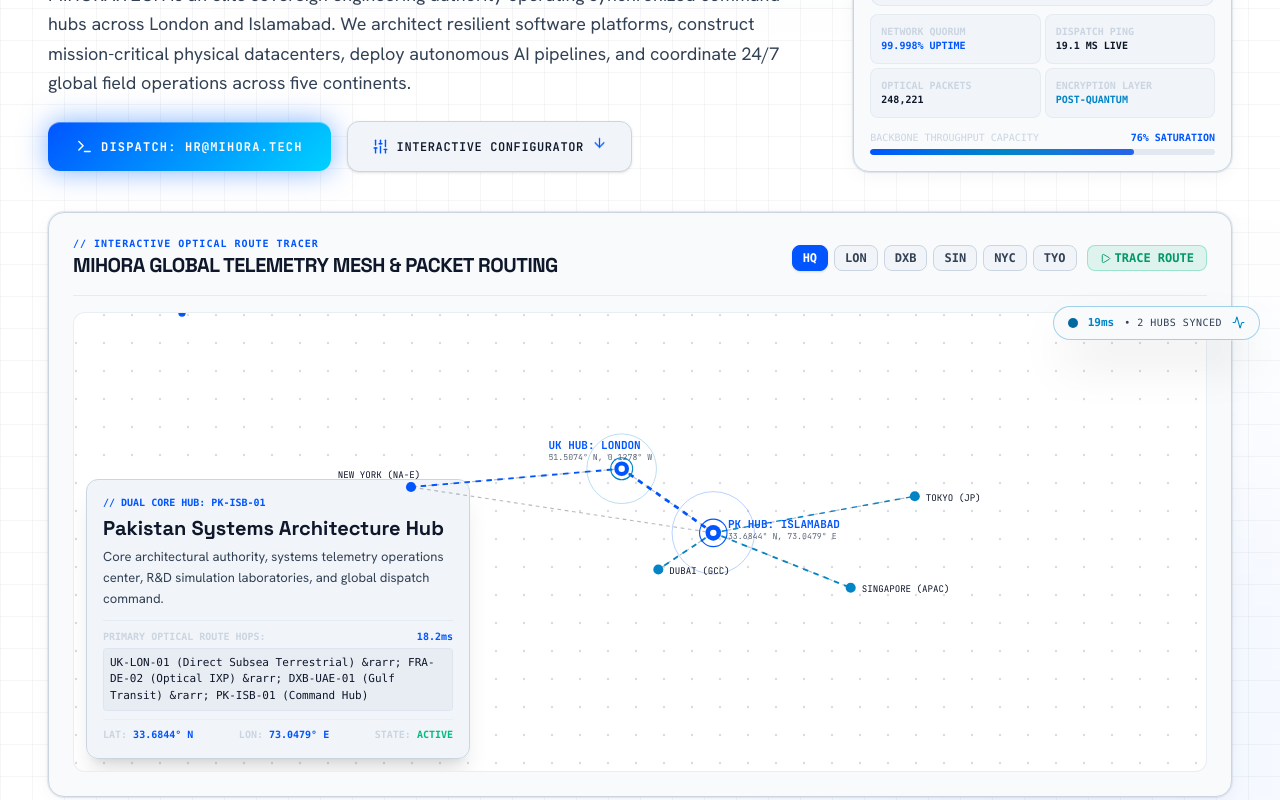
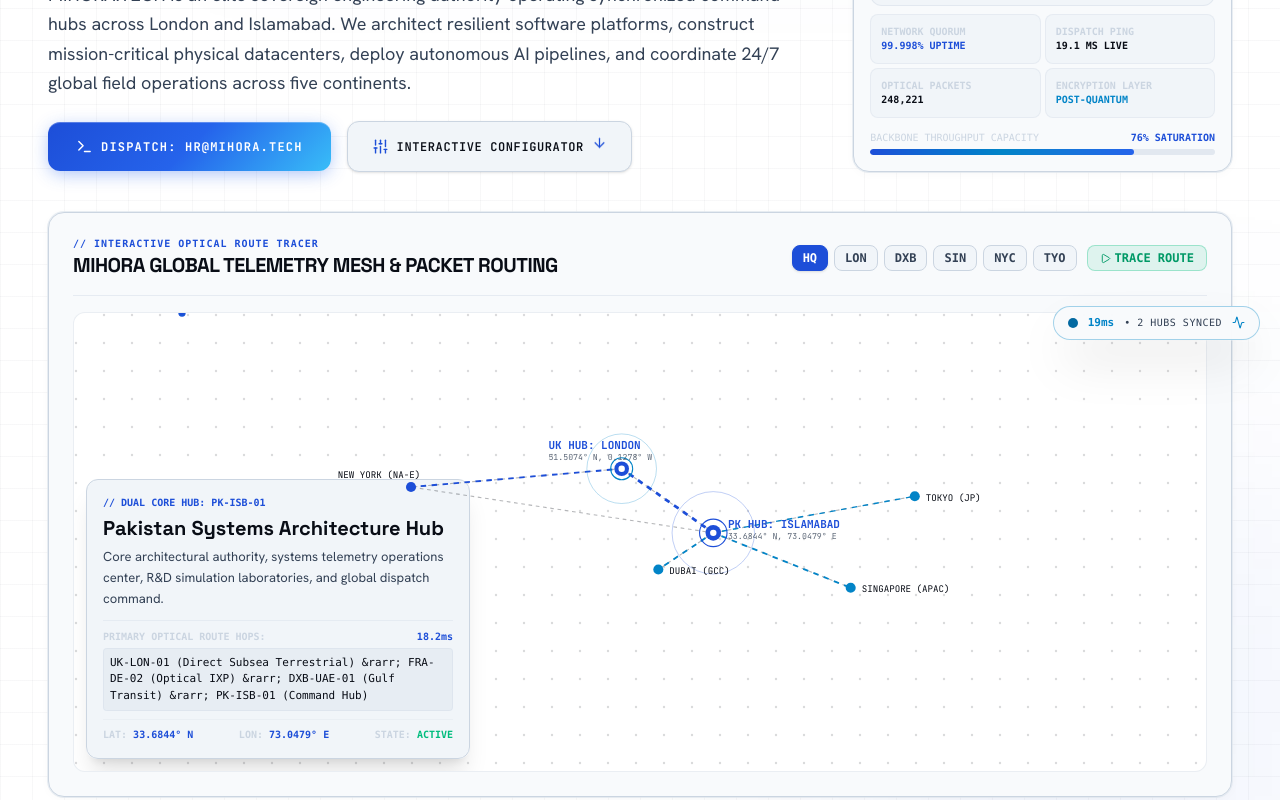
Before and after one commit to bc240418062zfa-design/mhrasourcecodebackup-, a React (Vite) app: page / in a window 1280 px wide. Shown: the part 440-1240 px from the top of the page. Built offline with nearby package versions, Linux system fonts and the light colour scheme.

Commit message:
style: update default theme palette and cleanup components
Refine the "Sovereign Daylight" theme with updated primary and text colors for improved legibility, and transition SVG animations to use CSS system variables.

```diff
--- a/src/index.css
+++ b/src/index.css
@@ -78,7 +78,7 @@
 :root[data-theme="titanium"],
 :root[data-theme="desert"] {
   /* ==========================================================================
-     PRIMARY DEFAULT THEME: "TITANIUM DAYLIGHT" (Architectural Luxury White)
+     PRIMARY DEFAULT THEME: "SOVEREIGN DAYLIGHT" (Architectural Luxury Titanium)
      Clean, crisp executive daylight mode like Apple, Stripe, and Linear
      ========================================================================== */
   --sys-background: #f8fafc;
@@ -93,24 +93,24 @@
   --sys-surface-variant: #e2e8f0;
 
   /* High-legibility executive typography */
-  --sys-on-background: #0f172a;
-  --sys-on-surface: #0f172a;
+  --sys-on-background: #090d16;
+  --sys-on-surface: #090d16;
   --sys-on-surface-variant: #334155;
-  --sys-inverse-surface: #0f172a;
+  --sys-inverse-surface: #090d16;
   --sys-inverse-on-surface: #f8fafc;
 
-  /* Executive Deep Cobalt Primary */
-  --sys-primary: #0055ff;
-  --sys-primary-container: #0040c0;
+  /* Executive Sovereign Royal Sapphire */
+  --sys-primary: #1d4ed8;
+  --sys-primary-container: #1e40af;
   --sys-on-primary: #ffffff;
   --sys-on-primary-container: #eff6ff;
   --sys-primary-fixed: #2563eb;
   --sys-primary-fixed-dim: #1d4ed8;
   --sys-on-primary-fixed: #ffffff;
-  --sys-on-primary-fixed-variant: #1e3a8a;
+  --sys-on-primary-fixed-variant: #172554;
   --sys-inverse-primary: #3b82f6;
 
-  /* Vibrant Sapphire / Sky Cyan Secondary */
+  /* Refined Cerulean Secondary */
   --sys-secondary: #0284c7;
   --sys-secondary-container: #0369a1;
   --sys-on-secondary: #ffffff;
@@ -120,7 +120,7 @@
   --sys-on-secondary-fixed: #ffffff;
   --sys-on-secondary-fixed-variant: #075985;
 
-  /* Precision Forest Green */
+  /* Precision Sovereign Emerald */
   --sys-tertiary: #059669;
   --sys-tertiary-container: #064e3b;
   --sys-on-tertiary: #ffffff;
@@ -133,7 +133,7 @@
   /* Precision Crisp Slate Borders */
   --sys-outline: #cbd5e1;
   --sys-outline-variant: #e2e8f0;
-  --sys-surface-tint: #0055ff;
+  --sys-surface-tint: #1d4ed8;
 
   --sys-error: #dc2626;
   --sys-error-container: #fee2e2;
@@ -145,28 +145,28 @@
 :root[data-theme="dark"],
 :root.dark {
   /* ==========================================================================
-     ALTERNATIVE THEME: "OBSIDIAN CYBER" (Ultra-High Contrast Sovereign Dark)
-     Inspired by Linear, Vercel, Stripe & the official MIHORA 3D Royal Emblem
+     ALTERNATIVE THEME: "OBSIDIAN SOVEREIGN" (Ultra-Luxury Deep Space Titanium)
+     Inspired by Linear, Vercel, Apple Pro & the official MIHORA 3D Royal Emblem
      ========================================================================== */
-  --sys-background: #030712;
-  --sys-surface-container-lowest: #020611;
-  --sys-surface: #050b18;
-  --sys-surface-container-low: #081226;
-  --sys-surface-container: #0d1a36;
-  --sys-surface-container-high: #132448;
-  --sys-surface-container-highest: #1a2f5a;
-  --sys-surface-dim: #030712;
-  --sys-surface-bright: #1f376a;
-  --sys-surface-variant: #101e3d;
+  --sys-background: #05070e;
+  --sys-surface-container-lowest: #030408;
+  --sys-surface: #080b14;
+  --sys-surface-container-low: #0c101c;
+  --sys-surface-container: #101626;
+  --sys-surface-container-high: #161e32;
+  --sys-surface-container-highest: #1d2740;
+  --sys-surface-dim: #05070e;
+  --sys-surface-bright: #222d48;
+  --sys-surface-variant: #12192b;
 
-  /* Typography - Ultra-crisp slate whites and silvers */
+  /* Typography - Ultra-crisp platinum and silver */
   --sys-on-background: #f8fafc;
   --sys-on-surface: #f8fafc;
   --sys-on-surface-variant: #94a3b8;
   --sys-inverse-surface: #f1f5f9;
-  --sys-inverse-on-surface: #090d16;
+  --sys-inverse-on-surface: #05070e;
 
-  /* Primary Accent: Radiant Electric Royal Cobalt */
+  /* Primary Accent: Radiant Sovereign Royal Cobalt */
   --sys-primary: #3b82f6;
   --sys-primary-container: #1d4ed8;
   --sys-on-primary: #ffffff;
@@ -175,19 +175,19 @@
   --sys-primary-fixed-dim: #2563eb;
   --sys-on-primary-fixed: #020617;
   --sys-on-primary-fixed-variant: #1e40af;
-  --sys-inverse-primary: #0066ff;
+  --sys-inverse-primary: #2563eb;
 
-  /* Secondary Accent: Luminous Cyber Aqua / Neon Cyan */
-  --sys-secondary: #00f0ff;
-  --sys-secondary-container: #00d2ff;
-  --sys-on-secondary: #030712;
-  --sys-on-secondary-container: #041b26;
-  --sys-secondary-fixed: #38bdf8;
-  --sys-secondary-fixed-dim: #0284c7;
-  --sys-on-secondary-fixed: #020617;
+  /* Secondary Accent: Celestial Sky Sapphire */
+  --sys-secondary: #38bdf8;
+  --sys-secondary-container: #0284c7;
+  --sys-on-secondary: #05070e;
+  --sys-on-secondary-container: #0c263c;
+  --sys-secondary-fixed: #7dd3fc;
+  --sys-secondary-fixed-dim: #38bdf8;
+  --sys-on-secondary-fixed: #030712;
   --sys-on-secondary-fixed-variant: #075985;
 
-  /* Tertiary Accent: Precision Emerald (Telemetry & Security) */
+  /* Tertiary Accent: Sovereign Precision Emerald */
   --sys-tertiary: #10b981;
   --sys-tertiary-container: #064e3b;
   --sys-on-tertiary: #ffffff;
@@ -198,8 +198,8 @@
   --sys-on-tertiary-fixed-variant: #047857;
 
   /* Precision Architectural Hairline Outlines */
-  --sys-outline: #1e293b;
-  --sys-outline-variant: #334155;
+  --sys-outline: rgba(255, 255, 255, 0.08);
+  --sys-outline-variant: rgba(56, 189, 248, 0.16);
   --sys-surface-tint: #3b82f6;
 
   /* Error & Alerts */
@@ -318,40 +318,41 @@
 
 /* Ultra-Crisp Architectural Visual FX */
 .bg-tech-grid {
-  background-image: linear-gradient(to right, rgba(56, 189, 248, 0.07) 1px, transparent 1px),
-                    linear-gradient(to bottom, rgba(56, 189, 248, 0.07) 1px, transparent 1px);
+  background-image: linear-gradient(to right, rgba(56, 189, 248, 0.04) 1px, transparent 1px),
+                    linear-gradient(to bottom, rgba(56, 189, 248, 0.04) 1px, transparent 1px);
   background-size: 32px 32px;
 }
 
 :root[data-theme="light"] .bg-tech-grid,
 :root:not(.dark) .bg-tech-grid {
-  background-image: linear-gradient(to right, rgba(15, 23, 42, 0.04) 1px, transparent 1px),
-                    linear-gradient(to bottom, rgba(15, 23, 42, 0.04) 1px, transparent 1px);
+  background-image: linear-gradient(to right, rgba(15, 23, 42, 0.03) 1px, transparent 1px),
+                    linear-gradient(to bottom, rgba(15, 23, 42, 0.03) 1px, transparent 1px);
 }
 
 .bg-tech-dots {
-  background-image: radial-gradient(rgba(0, 240, 255, 0.18) 1.2px, transparent 1.2px);
+  background-image: radial-gradient(rgba(56, 189, 248, 0.12) 1px, transparent 1px);
   background-size: 24px 24px;
 }
 
 :root[data-theme="light"] .bg-tech-dots,
 :root:not(.dark) .bg-tech-dots {
-  background-image: radial-gradient(rgba(2, 132, 199, 0.15) 1.2px, transparent 1.2px);
+  background-image: radial-gradient(rgba(2, 132, 199, 0.1) 1px, transparent 1px);
 }
 
 .glass-panel {
-  background: rgba(13, 26, 54, 0.7);
-  backdrop-filter: blur(20px);
-  -webkit-backdrop-filter: blur(20px);
-  border: 1px solid rgba(56, 189, 248, 0.18);
+  background: rgba(8, 11, 20, 0.75);
+  backdrop-filter: blur(24px) saturate(180%);
+  -webkit-backdrop-filter: blur(24px) saturate(180%);
+  border: 1px solid rgba(255, 255, 255, 0.08);
 }
 
 :root[data-theme="light"] .glass-panel,
 :root:not(.dark) .glass-panel {
-  background: rgba(255, 255, 255, 0.85);
-  backdrop-filter: blur(20px);
-  -webkit-backdrop-filter: blur(20px);
-  border: 1px solid rgba(203, 213, 225, 0.7);
+  background: rgba(255, 255, 255, 0.82);
+  backdrop-filter: blur(24px) saturate(180%);
+  -webkit-backdrop-filter: blur(24px) saturate(180%);
+  border: 1px solid rgba(226, 232, 240, 0.85);
+  box-shadow: 0 4px 24px -2px rgba(15, 23, 42, 0.04);
 }
 
 .glow-card {
@@ -361,24 +362,24 @@
 
 :root[data-theme="light"] .glow-card,
 :root:not(.dark) .glow-card {
-  box-shadow: 0 4px 20px -2px rgba(15, 23, 42, 0.05), 0 0 1px 1px rgba(203, 213, 225, 0.5);
+  box-shadow: 0 2px 12px -2px rgba(15, 23, 42, 0.04), 0 0 0 1px rgba(226, 232, 240, 0.7);
 }
 
 :root[data-theme="light"] .glow-card:hover,
 :root:not(.dark) .glow-card:hover {
-  transform: translateY(-4px);
-  box-shadow: 0 20px 40px -10px rgba(0, 85, 255, 0.12), 0 0 0 1px rgba(0, 85, 255, 0.35);
+  transform: translateY(-3px);
+  box-shadow: 0 16px 36px -8px rgba(29, 78, 216, 0.09), 0 0 0 1px rgba(29, 78, 216, 0.25);
 }
 
 :root.dark .glow-card,
 :root[data-theme="cyber"] .glow-card {
-  box-shadow: 0 4px 24px -2px rgba(0, 0, 0, 0.6);
+  box-shadow: 0 2px 16px -2px rgba(0, 0, 0, 0.5), 0 0 0 1px rgba(255, 255, 255, 0.06);
 }
 
 :root.dark .glow-card:hover,
 :root[data-theme="cyber"] .glow-card:hover {
-  transform: translateY(-4px);
-  box-shadow: 0 16px 45px -10px rgba(0, 102, 255, 0.45), 0 0 1px 1px rgba(0, 240, 255, 0.45);
+  transform: translateY(-3px);
+  box-shadow: 0 16px 40px -10px rgba(59, 130, 246, 0.22), 0 0 0 1px rgba(59, 130, 246, 0.35);
 }
 
 .luxury-card {
@@ -390,17 +391,18 @@
 .luxury-card:hover {
   border-color: var(--color-primary);
   transform: translateY(-3px);
+  box-shadow: 0 12px 30px -8px rgba(37, 99, 235, 0.12);
 }
 
 .neon-border {
-  border: 1px solid rgba(0, 240, 255, 0.35);
-  box-shadow: 0 0 20px rgba(0, 240, 255, 0.15);
+  border: 1px solid rgba(56, 189, 248, 0.25);
+  box-shadow: 0 0 20px rgba(56, 189, 248, 0.12);
 }
 
 :root[data-theme="light"] .neon-border,
 :root:not(.dark) .neon-border {
-  border: 1px solid rgba(0, 85, 255, 0.3);
-  box-shadow: 0 4px 20px rgba(0, 85, 255, 0.1);
+  border: 1px solid rgba(29, 78, 216, 0.22);
+  box-shadow: 0 4px 20px rgba(29, 78, 216, 0.08);
 }
 
 /* SVG animated dash line utility */
@@ -414,14 +416,14 @@
   animation: signalFlow 1.4s linear infinite reverse;
 }
 
-/* Premium Gradient Button Utility */
+/* Sovereign Luxury Gradient Button Utility */
 .btn-primary-gradient {
   position: relative;
   overflow: hidden;
-  background: linear-gradient(135deg, #0055ff 0%, #00d2ff 100%);
+  background: linear-gradient(135deg, #1d4ed8 0%, #2563eb 50%, #38bdf8 100%);
   color: #ffffff;
-  box-shadow: 0 0 28px rgba(0, 102, 255, 0.5), inset 0 1px 0 rgba(255, 255, 255, 0.3);
-  transition: all 0.25s ease;
+  box-shadow: 0 4px 18px -2px rgba(37, 99, 235, 0.42), inset 0 1px 0 rgba(255, 255, 255, 0.25);
+  transition: all 0.25s cubic-bezier(0.16, 1, 0.3, 1);
 }
 
 .btn-primary-gradient::after {
@@ -434,7 +436,7 @@
   background: linear-gradient(
     60deg,
     transparent 20%,
-    rgba(255, 255, 255, 0.25) 50%,
+    rgba(255, 255, 255, 0.22) 50%,
     transparent 80%
   );
   transform: translateX(-100%);
@@ -442,7 +444,7 @@
 }
 
 .btn-primary-gradient:hover {
-  background: linear-gradient(135deg, #0066ff 0%, #00f0ff 100%);
-  box-shadow: 0 0 36px rgba(0, 240, 255, 0.65), inset 0 1px 0 rgba(255, 255, 255, 0.4);
+  background: linear-gradient(135deg, #1e40af 0%, #1d4ed8 50%, #0284c7 100%);
+  box-shadow: 0 8px 26px -2px rgba(37, 99, 235, 0.55), inset 0 1px 0 rgba(255, 255, 255, 0.35);
   transform: translateY(-2px);
 }
--- a/src/pages/Home.tsx
+++ b/src/pages/Home.tsx
@@ -481,37 +481,37 @@ export default function Home() {
                 <line className="flow-line stroke-secondary stroke-[1.5]" x1="580" x2="800" y1="240" y2="200" strokeDasharray="6,6"></line>
 
                 {/* Moving Optical Light Pulses */}
-                <circle r="4" fill="#0055ff">
+                <circle r="4" fill="var(--color-primary)">
                   <animate attributeName="cx" values="480;580;480" dur="3.5s" repeatCount="indefinite" />
                   <animate attributeName="cy" values="170;240;170" dur="3.5s" repeatCount="indefinite" />
                 </circle>
-                <circle r="3" fill="#0284c7">
+                <circle r="3" fill="var(--color-secondary)">
                   <animate attributeName="cx" values="580;730;580" dur="4.8s" repeatCount="indefinite" />
                   <animate attributeName="cy" values="240;300;240" dur="4.8s" repeatCount="indefinite" />
                 </circle>
-                <circle r="3" fill="#0055ff">
+                <circle r="3" fill="var(--color-primary)">
                   <animate attributeName="cx" values="480;250;480" dur="5.2s" repeatCount="indefinite" />
                   <animate attributeName="cy" values="170;190;170" dur="5.2s" repeatCount="indefinite" />
                 </circle>
 
                 {/* Concentric Radar Pulse Rings - Pakistan Hub */}
-                <circle cx="580" cy="240" r="15" fill="none" stroke="#0055ff" strokeWidth="1.2">
+                <circle cx="580" cy="240" r="15" fill="none" stroke="var(--color-primary)" strokeWidth="1.2">
                   <animate attributeName="r" values="8;55;70" dur="2.8s" repeatCount="indefinite" />
                   <animate attributeName="opacity" values="0.8;0.2;0" dur="2.8s" repeatCount="indefinite" />
                 </circle>
-                <circle className="opacity-40" cx="580" cy="240" fill="none" r="45" stroke="#0055ff" strokeWidth="0.75"></circle>
+                <circle className="opacity-40" cx="580" cy="240" fill="none" r="45" stroke="var(--color-primary)" strokeWidth="0.75"></circle>
 
                 {/* Concentric Radar Pulse Rings - UK Hub */}
-                <circle cx="480" cy="170" r="12" fill="none" stroke="#0284c7" strokeWidth="1.2">
+                <circle cx="480" cy="170" r="12" fill="none" stroke="var(--color-secondary)" strokeWidth="1.2">
                   <animate attributeName="r" values="6;45;60" dur="3.2s" repeatCount="indefinite" />
-                  <animate attributeName="opacity" values="0.8;0.2;0" dur="3.2s" repeatCount="indefinite" />
+                  <animate attributeName="opacity" values="0.8;0.2;0" dur="2.8s" repeatCount="indefinite" />
                 </circle>
-                <circle className="opacity-40" cx="480" cy="170" fill="none" r="38" stroke="#0284c7" strokeWidth="0.75"></circle>
+                <circle className="opacity-40" cx="480" cy="170" fill="none" r="38" stroke="var(--color-secondary)" strokeWidth="0.75"></circle>
 
                 {/* UK Hub Node */}
                 <g className="cursor-pointer group" onClick={() => handleSelectNode('LON')} onMouseEnter={() => playUiChime('hover')}>
-                  <circle className="opacity-30 animate-ping" cx="480" cy="170" fill="#0055ff" r="14"></circle>
-                  <circle cx="480" cy="170" fill="#0055ff" r="8"></circle>
+                  <circle className="opacity-30 animate-ping" cx="480" cy="170" fill="var(--color-primary)" r="14"></circle>
+                  <circle cx="480" cy="170" fill="var(--color-primary)" r="8"></circle>
                   <circle cx="480" cy="170" fill="#ffffff" r="3.5"></circle>
                   <text fill="currentColor" className="text-primary font-bold" fontFamily="JetBrains Mono" fontSize="12" fontWeight="700" x="400" y="148">UK HUB: LONDON</text>
                   <text fill="currentColor" className="text-on-surface-variant opacity-80" fontFamily="JetBrains Mono" fontSize="9" x="400" y="160">51.5074° N, 0.1278° W</text>
@@ -519,8 +519,8 @@ export default function Home() {
 
                 {/* Pakistan Hub Node */}
                 <g className="cursor-pointer group" onClick={() => handleSelectNode('HQ')} onMouseEnter={() => playUiChime('hover')}>
-                  <circle className="opacity-30 animate-ping" cx="580" cy="240" fill="#0055ff" r="15"></circle>
-                  <circle cx="580" cy="240" fill="#0055ff" r="8.5"></circle>
+                  <circle className="opacity-30 animate-ping" cx="580" cy="240" fill="var(--color-primary)" r="15"></circle>
+                  <circle cx="580" cy="240" fill="var(--color-primary)" r="8.5"></circle>
                   <circle cx="580" cy="240" fill="#ffffff" r="3.5"></circle>
                   <text fill="currentColor" className="text-primary font-bold" fontFamily="JetBrains Mono" fontSize="12" fontWeight="700" x="596" y="235">PK HUB: ISLAMABAD</text>
                   <text fill="currentColor" className="text-on-surface-variant opacity-80" fontFamily="JetBrains Mono" fontSize="9" x="596" y="247">33.6844° N, 73.0479° E</text>
@@ -528,19 +528,19 @@ export default function Home() {
 
                 {/* Regional Gateways */}
                 <g className="cursor-pointer group" onClick={() => handleSelectNode('DXB')} onMouseEnter={() => playUiChime('hover')}>
-                  <circle cx="520" cy="280" fill="#0284c7" r="5.5"></circle>
+                  <circle cx="520" cy="280" fill="var(--color-secondary)" r="5.5"></circle>
                   <text fill="currentColor" className="text-on-surface" fontFamily="JetBrains Mono" fontSize="10" x="532" y="285">DUBAI (GCC)</text>
                 </g>
                 <g className="cursor-pointer group" onClick={() => handleSelectNode('SIN')} onMouseEnter={() => playUiChime('hover')}>
-                  <circle cx="730" cy="300" fill="#0284c7" r="5.5"></circle>
+                  <circle cx="730" cy="300" fill="var(--color-secondary)" r="5.5"></circle>
                   <text fill="currentColor" className="text-on-surface" fontFamily="JetBrains Mono" fontSize="10" x="742" y="305">SINGAPORE (APAC)</text>
                 </g>
                 <g className="cursor-pointer group" onClick={() => handleSelectNode('NYC')} onMouseEnter={() => playUiChime('hover')}>
-                  <circle cx="250" cy="190" fill="#0055ff" r="5.5"></circle>
+                  <circle cx="250" cy="190" fill="var(--color-primary)" r="5.5"></circle>
                   <text fill="currentColor" className="text-on-surface" fontFamily="JetBrains Mono" fontSize="10" x="170" y="180">NEW YORK (NA-E)</text>
                 </g>
                 <g className="cursor-pointer group" onClick={() => handleSelectNode('TYO')} onMouseEnter={() => playUiChime('hover')}>
-                  <circle cx="800" cy="200" fill="#0284c7" r="5.5"></circle>
+                  <circle cx="800" cy="200" fill="var(--color-secondary)" r="5.5"></circle>
                   <text fill="currentColor" className="text-on-surface" fontFamily="JetBrains Mono" fontSize="10" x="812" y="205">TOKYO (JP)</text>
                 </g>
               </svg>
```
